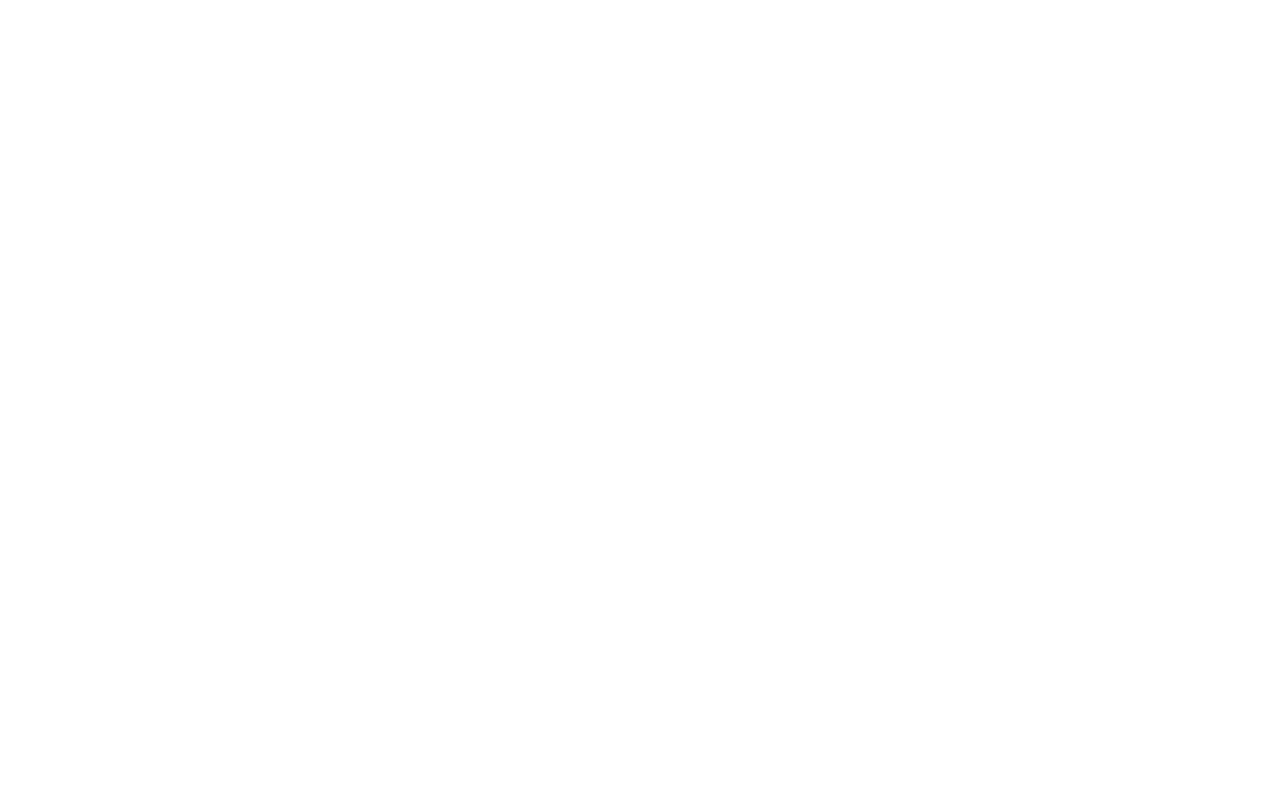
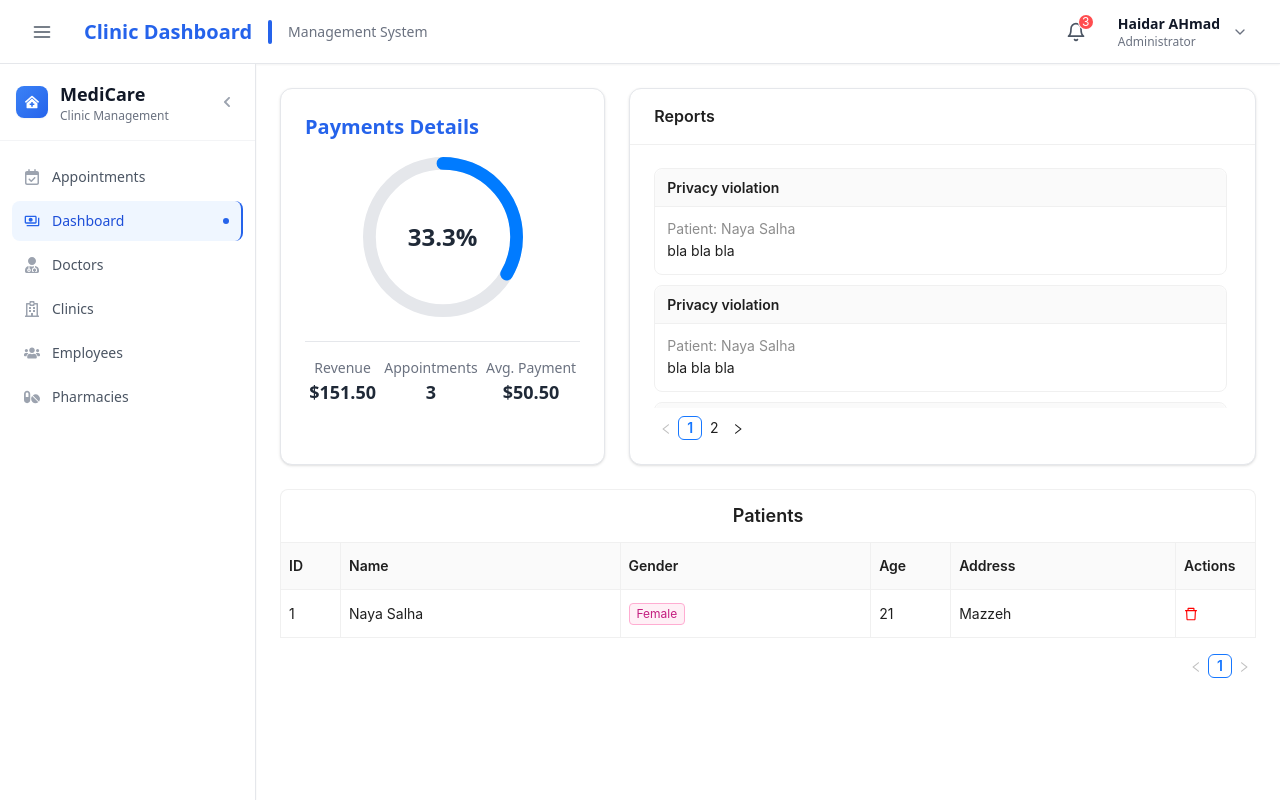
Before and after one commit to Haidarahm/dashboard, a React (Vite) app: page /dashboard in a window 1280 px wide. Before the commit this address had no page. Built offline with nearby package versions, Linux system fonts and the light colour scheme; sample sign-in values are in the browser's storage.

Commit message:
add(dashboard)

```diff
--- a/package.json
+++ b/package.json
@@ -16,6 +16,7 @@
     "antd": "^5.25.4",
     "axios": "^1.9.0",
     "class-variance-authority": "^0.7.1",
+    "classnames": "^2.5.1",
     "clsx": "^2.1.1",
     "leaflet": "^1.9.4",
     "leaflet-geosearch": "^4.2.0",
@@ -23,6 +24,7 @@
     "mapbox-gl": "^3.13.0",
     "moment": "^2.30.1",
     "react": "^19.1.0",
+    "react-circular-progressbar": "^2.2.0",
     "react-dom": "^19.1.0",
     "react-icons": "^5.5.0",
     "react-leaflet": "^5.0.0",
--- a/src/App.jsx
+++ b/src/App.jsx
@@ -23,7 +23,7 @@ import Pharmacies from "./pages/pharmacies/Pharmacies";
 import Doctors from "./pages/doctors/Doctors";
 import Clinics from "./pages/clinics/Clinics";
 import Employees from "./pages/employees/Employees";
-import Payments from "./pages/payments/Payments";
+import Dashboard from "./pages/dashboard/Dashboard";
 
 function ProtectedRoute({ children }) {
   // Check if user is authenticated and token is valid
@@ -83,7 +83,7 @@ function App() {
           <Route path="pharmacies" element={<Pharmacies />} />
           <Route path="doctors" element={<Doctors />} />
           <Route path="employees" element={<Employees />} />
-          <Route path="payments" element={<Payments />} />
+          <Route path="dashboard" element={<Dashboard />} />
           {/* Add more nested routes here */}
         </Route>
       </Routes>
--- /dev/null
+++ b/src/components/patiantsTable/PatiantsTable.jsx
@@ -0,0 +1,116 @@
+// src/components/PatientsTable.jsx
+import React, { useState } from "react";
+import { Table, Typography, Tag, Popconfirm, message } from "antd";
+import { DeleteOutlined } from "@ant-design/icons";
+
+const { Text } = Typography;
+
+const initialData = [
+  {
+    id: 1,
+    first_name: "Naya",
+    last_name: "Salha",
+    user_id: 4,
+    gender: "female",
+    age: 21,
+    address: "Mazzeh",
+  },
+];
+
+const PatientsTable = () => {
+  const [data, setData] = useState(initialData);
+
+  const handleDelete = (id) => {
+    setData((prev) => prev.filter((item) => item.id !== id));
+    message.success("Patient deleted");
+  };
+
+  const columns = [
+    {
+      title: "ID",
+      dataIndex: "id",
+      key: "id",
+      width: 60,
+    },
+    {
+      title: "Name",
+      key: "name",
+      render: (_, record) => (
+        <Text>
+          {record.first_name} {record.last_name}
+        </Text>
+      ),
+    },
+    {
+      title: "Gender",
+      dataIndex: "gender",
+      key: "gender",
+      render: (gender) => (
+        <Tag color={gender === "female" ? "magenta" : "blue"}>
+          {gender.charAt(0).toUpperCase() + gender.slice(1)}
+        </Tag>
+      ),
+    },
+    {
+      title: "Age",
+      dataIndex: "age",
+      key: "age",
+      width: 80,
+    },
+    {
+      title: "Address",
+      dataIndex: "address",
+      key: "address",
+    },
+    {
+      title: "Actions",
+      key: "actions",
+      width: 80,
+      render: (_, record) => (
+        <Popconfirm
+          title="Are you sure to delete this patient?"
+          onConfirm={() => handleDelete(record.id)}
+          okText="Yes"
+          cancelText="No"
+        >
+          <DeleteOutlined
+            style={{ color: "red", cursor: "pointer" }}
+            title="Delete"
+          />
+        </Popconfirm>
+      ),
+    },
+  ];
+
+  return (
+    <Table
+      title={() => (
+        <Text
+          strong
+          style={{
+            fontSize: 18,
+            fontWeight: "bold",
+            textAlign: "center",
+            width: "100%",
+            display: "flex",
+            justifyContent: "center",
+          }}
+        >
+          Patients
+        </Text>
+      )}
+      dataSource={data}
+      columns={columns}
+      rowKey="id"
+      pagination={{
+        pageSize: 5,
+        total: data.length,
+        current: 1,
+      }}
+      bordered
+      size="middle"
+    />
+  );
+};
+
+export default PatientsTable;
--- /dev/null
+++ b/src/components/paymentChart/PaymentChart.jsx
@@ -0,0 +1,53 @@
+// src/components/MonthlyTargetCard.jsx
+import {
+  CircularProgressbarWithChildren,
+  buildStyles,
+} from 'react-circular-progressbar';
+import 'react-circular-progressbar/dist/styles.css';
+import { ArrowUpRight, ArrowDownRight } from 'lucide-react';
+
+const SummaryBox = ({ label, value ,dollar}) => (
+  <div className="text-center">
+    <div className="text-sm text-gray-500">{label}</div>
+    <div className="text-lg font-semibold">{dollar?'':'$'}{value}</div>
+  </div>
+);
+
+export default function PaymentChart() {
+  const data = {
+    totalRevenue: 151.5,
+    totalAppointments: 3,
+    averagePayment: 50.5,
+  };
+
+  // Calculate percentage (optional logic for progress bar)
+  const percentage = Math.min((data.averagePayment / data.totalRevenue) * 100, 100);
+
+  return (
+    <div className="bg-white text-gray-800 p-6 rounded-xl w-1/3 max-w-md shadow border border-gray-200">
+      <div className="mb-4">
+        <h2 className="text-xl font-semibold text-blue-600">Payments Details</h2>
+      </div>
+
+      <div className="w-40 mx-auto mb-6">
+        <CircularProgressbarWithChildren
+          value={percentage}
+          styles={buildStyles({
+            pathColor: '#007bff',
+            trailColor: '#e5e7eb',
+          })}
+        >
+          <div className="text-2xl font-bold text-gray-800">
+            {percentage.toFixed(1)}%
+          </div>
+        </CircularProgressbarWithChildren>
+      </div>
+
+      <div className="border-t border-gray-200 pt-4 flex justify-around text-sm">
+        <SummaryBox label="Revenue" value={data.totalRevenue.toFixed(2)} />
+        <SummaryBox label="Appointments" value={data.totalAppointments} dollar={true}/>
+        <SummaryBox label="Avg. Payment" value={data.averagePayment.toFixed(2)} />
+      </div>
+    </div>
+  );
+}
--- /dev/null
+++ b/src/components/reportsCardContainer/ReportsCardContainer.jsx
@@ -0,0 +1,69 @@
+// src/components/ReportsCardAntd.jsx
+import React, { useState } from 'react';
+import { Card, Pagination, Typography } from 'antd';
+
+const { Text, Title } = Typography;
+
+const reports = [
+  { id: 1, patient_first_name: 'Naya', patient_last_name: 'Salha', type: 'Privacy violation', description: 'bla bla bla' },
+  { id: 2, patient_first_name: 'Naya', patient_last_name: 'Salha', type: 'Privacy violation', description: 'bla bla bla' },
+  { id: 3, patient_first_name: 'Naya', patient_last_name: 'Salha', type: 'Privacy violation', description: 'bla bla bla' },
+  { id: 4, patient_first_name: 'Naya', patient_last_name: 'Salha', type: 'Privacy violation', description: 'bla bla bla' },
+  { id: 5, patient_first_name: 'Naya', patient_last_name: 'Salha', type: 'Privacy violation', description: 'bla bla bla' },
+  { id: 6, patient_first_name: 'Lina', patient_last_name: 'Karam', type: 'Data leak', description: 'unauthorized access' },
+  { id: 7, patient_first_name: 'Omar', patient_last_name: 'Saad', type: 'Harassment', description: 'patient complaint' },
+  { id: 8, patient_first_name: 'Fadi', patient_last_name: 'Haddad', type: 'Privacy violation', description: 'shared records' },
+  { id: 9, patient_first_name: 'Sara', patient_last_name: 'Nasser', type: 'Negligence', description: 'missed medication' },
+  { id: 10, patient_first_name: 'Tala', patient_last_name: 'Jaber', type: 'Unprofessional behavior', description: 'rude language' },
+];
+
+const ReportsCardContainer = () => {
+  const [currentPage, setCurrentPage] = useState(1);
+  const pageSize = 5;
+
+  const startIdx = (currentPage - 1) * pageSize;
+  const currentReports = reports.slice(startIdx, startIdx + pageSize);
+
+  return (
+    <Card
+      title="Reports"
+      className='bg-white flex-1 text-gray-800 rounded-xl w-2/3 shadow border border-gray-200'
+      bordered
+      style={{
+        display: 'flex',
+        flexDirection: 'column',
+        justifyContent: 'space-between',
+      }}
+    >
+      <div style={{ overflowY: 'auto', maxHeight: 240, paddingRight: 4 }}>
+        {currentReports.map((report) => (
+          <Card
+            key={report.id}
+            size="small"
+            style={{ marginBottom: 10 }}
+            type="inner"
+            title={<Text strong>{report.type}</Text>}
+          >
+            <Text type="secondary">
+              Patient: {report.patient_first_name} {report.patient_last_name}
+            </Text>
+            <br />
+            <Text>{report.description}</Text>
+          </Card>
+        ))}
+      </div>
+
+      <div style={{ textAlign: 'center', marginTop: 8 }}>
+        <Pagination
+          size="small"
+          current={currentPage}
+          total={reports.length}
+          pageSize={pageSize}
+          onChange={setCurrentPage}
+        />
+      </div>
+    </Card>
+  );
+};
+
+export default ReportsCardContainer;
--- a/src/components/sidebar/Sidebar.jsx
+++ b/src/components/sidebar/Sidebar.jsx
@@ -26,10 +26,10 @@ const Sidebar = ({ collapsed, onToggle }) => {
       path: "/appointments",
     },
     {
-      key: "/payments",
+      key: "/dashboard",
       icon: MdOutlinePayments,
-      label: "Payments",
-      path: "/payments",
+      label: "Dashboard",
+      path: "/dashboard",
     },
     {
       key: "/doctors",
--- /dev/null
+++ b/src/pages/dashboard/Dashboard.jsx
@@ -0,0 +1,20 @@
+import ReportsCardContainer from "../../components/reportsCardContainer/ReportsCardContainer";
+import PaymentChart from "../../components/paymentChart/PaymentChart";
+import React from "react";
+import PatientsTable from "../../components/patiantsTable/patiantsTable";
+
+function Payments() {
+  return (
+    <div className="p-6">
+
+    <div className=" flex gap-6 mb-6">
+      <PaymentChart />
+      <ReportsCardContainer/>
+    </div>
+    <PatientsTable/>
+    </div>
+
+  );
+}
+
+export default Payments;
--- a/src/pages/payments/Payments.jsx
+++ /dev/null
@@ -1,11 +0,0 @@
-import React from 'react'
-
-function Payments() {
-  return (
-    <div>
-
-    </div>
-  )
-}
-
-export default Payments
```
Also changed, not shown: src/api/payments.js (added), 1 other file (tests, documents, lock files or other folders).
